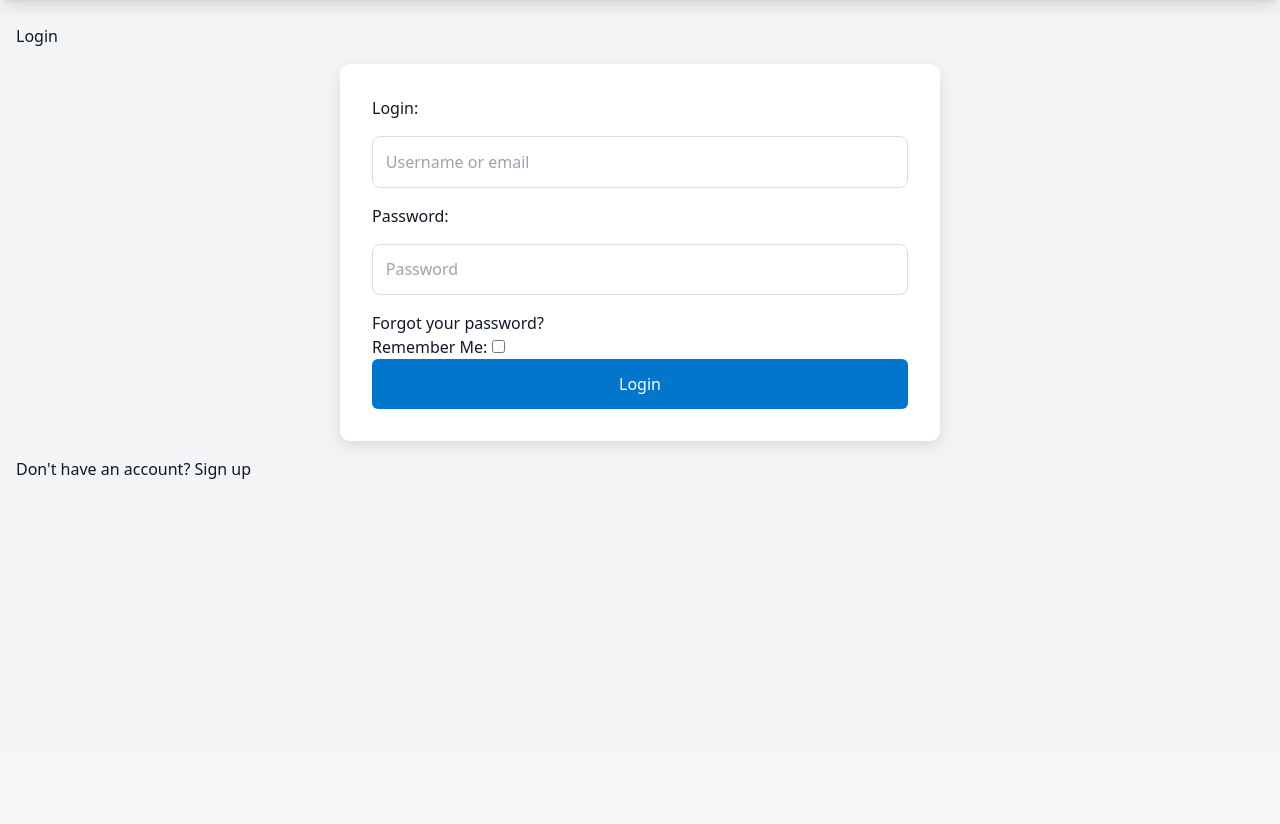
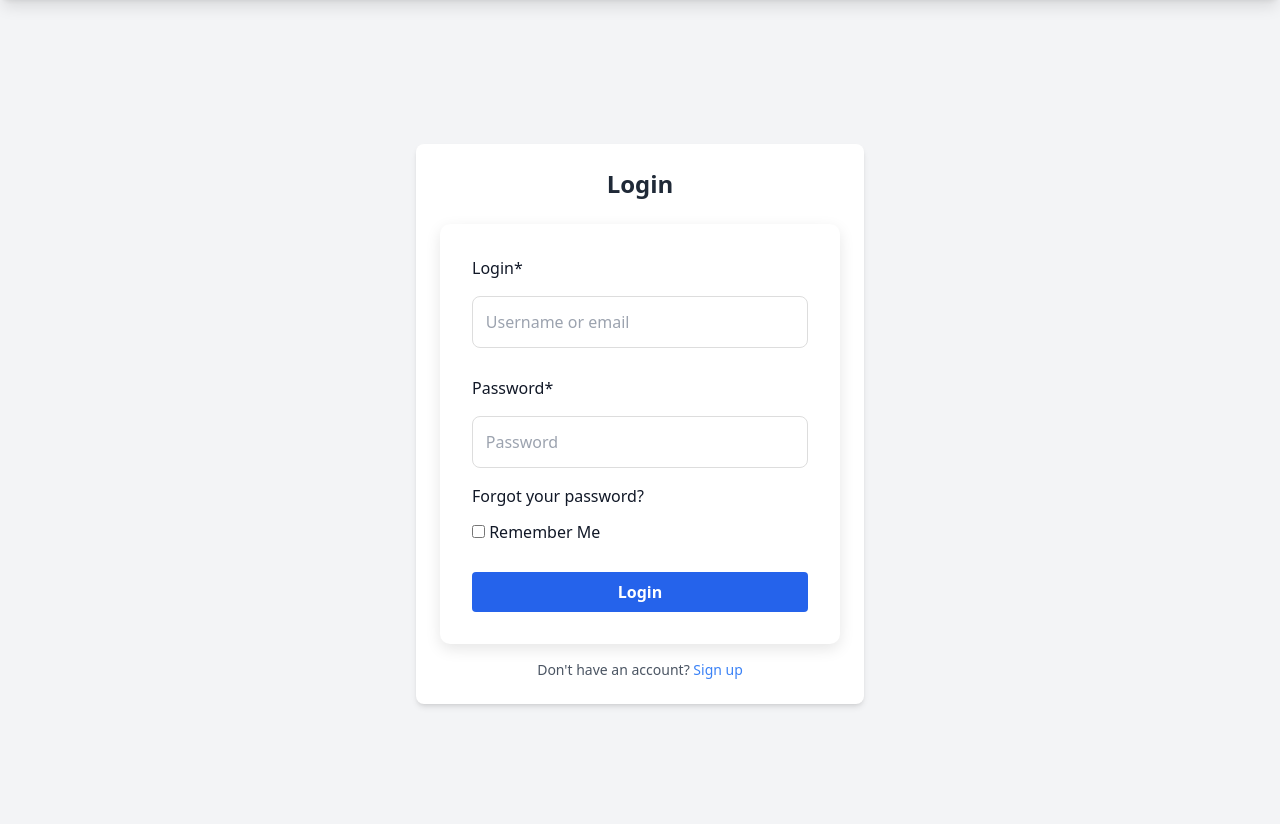
Before and after one commit to leo629/Ava-, a Django app: page /accounts/login/ in a window 1280 px wide. Shown: the part 52-876 px from the top of the page. Before the commit the page ends 531 px from the top, so only its background shows below. Run offline with Django 5.2, Linux system fonts and the light colour scheme; some libraries are stand-ins or nearby versions.

Commit message:
Update login.html

```diff
--- a/myapp/templates/account/login.html
+++ b/myapp/templates/account/login.html
@@ -1,10 +1,21 @@
 {% extends "base.html" %}
+{% load crispy_forms_tags %}
+
 {% block content %}
-  <h2>Login</h2>
-  <form method="post">
-    {% csrf_token %}
-    {{ form.as_p }}
-    <button type="submit">Login</button>
-  </form>
-  <a href="{% url 'account_signup' %}">Don't have an account? Sign up</a>
+<div class="flex justify-center items-center min-h-screen bg-gray-100 dark:bg-gray-900">
+  <div class="w-full max-w-md bg-white dark:bg-gray-800 rounded-lg shadow-md p-6">
+    <h2 class="text-2xl font-bold mb-6 text-center text-gray-800 dark:text-white">Login</h2>
+    <form method="post">
+      {% csrf_token %}
+      {{ form|crispy }}
+      <button type="submit" class="w-full bg-blue-600 hover:bg-blue-700 text-white font-semibold py-2 rounded mt-4">
+        Login
+      </button>
+    </form>
+    <p class="text-sm text-center mt-4 text-gray-600 dark:text-gray-300">
+      Don't have an account?
+      <a href="{% url 'account_signup' %}" class="text-blue-500 hover:underline">Sign up</a>
+    </p>
+  </div>
+</div>
 {% endblock %}
```
